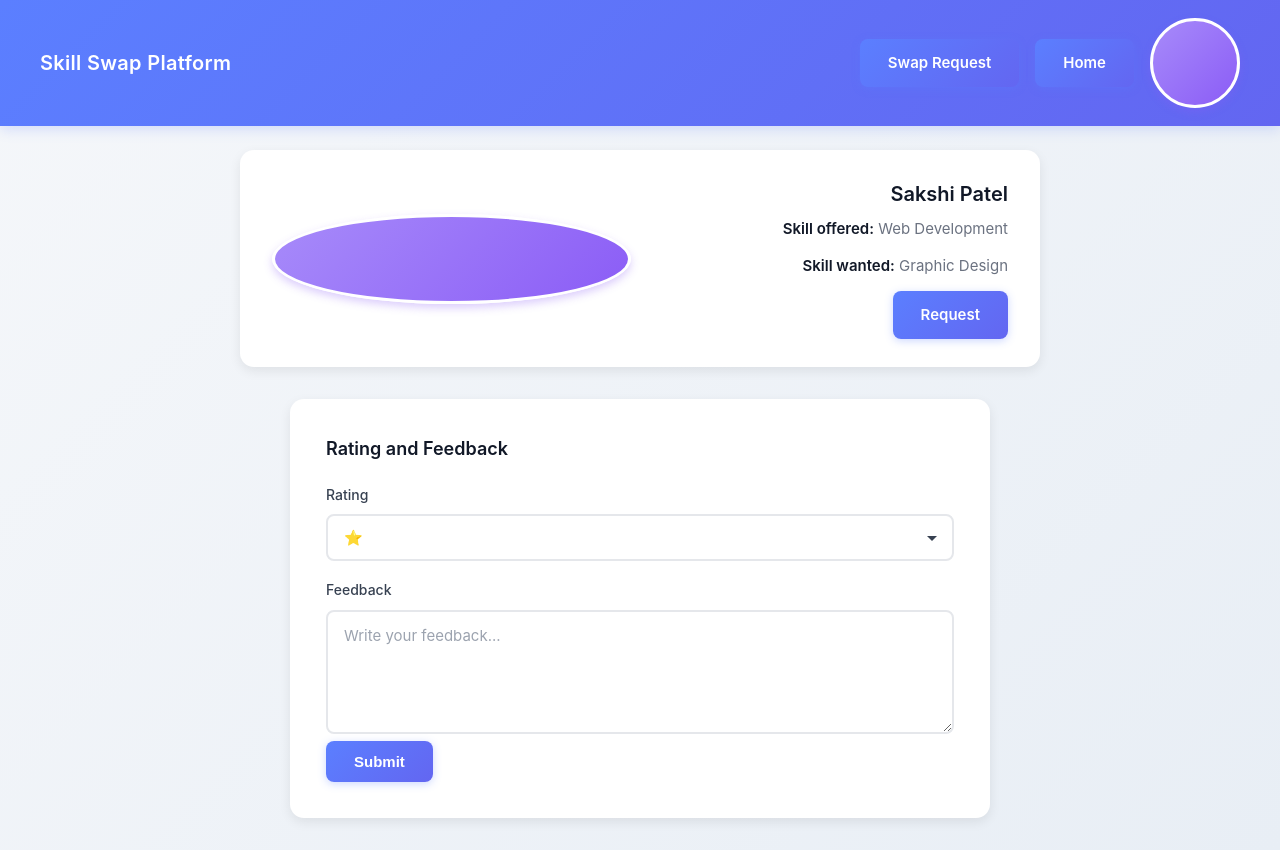
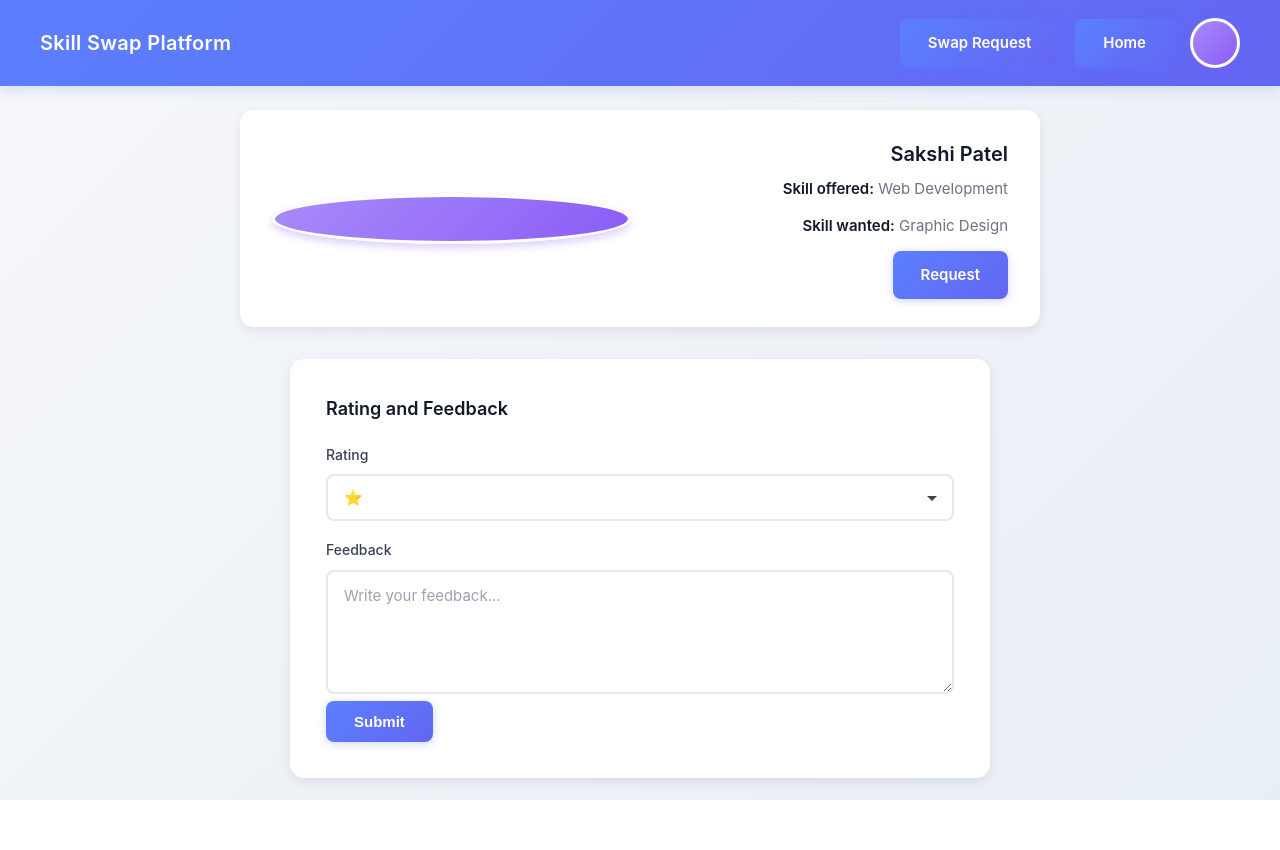
Before and after one commit to Sakshi-1008/Skill-Swap-Platform, a plain HTML site: page frontend/profile.html in a window 1280 px wide. After the commit the page ends 800 px from the top, so only its background shows below. Drawn offline with Linux system fonts and the light colour scheme.

Commit message:
changes in profile.html

```diff
--- a/frontend/profile.html
+++ b/frontend/profile.html
@@ -13,13 +13,13 @@
     <div>
       <a href="#" class="btn">Swap Request</a>
       <a href="#" class="btn">Home</a>
-      <div class="avatar large" style="display:inline-block; vertical-align: middle;"></div>
+      <div class="avatar" style="display:inline-block; vertical-align: middle;"></div>
     </div>
   </header>
 
   <!-- User Profile Card -->
   <div class="user-card">
-    <div class="avatar large"></div>
+    <div class="avatar" ></div>
 
     <div>
       <h3>Sakshi Patel</h3>
--- a/frontend/style.css
+++ b/frontend/style.css
@@ -82,17 +82,16 @@ header div {
   border: 3px solid white;
   flex-shrink: 0;
 }
-
-.avatar.large {
-  width: 90px;
-  height: 90px;
+.profile-avatar {
+  width: 140px;
+  height: 140px;
+  border-radius: 50%;
 }
-
 /* ===================================
    SEARCH BAR
    =================================== */
 .search-bar {
-  max-width: 800px;
+  max-width: 500px;
   margin: 32px auto;
   padding: 0 24px;
 }
```
